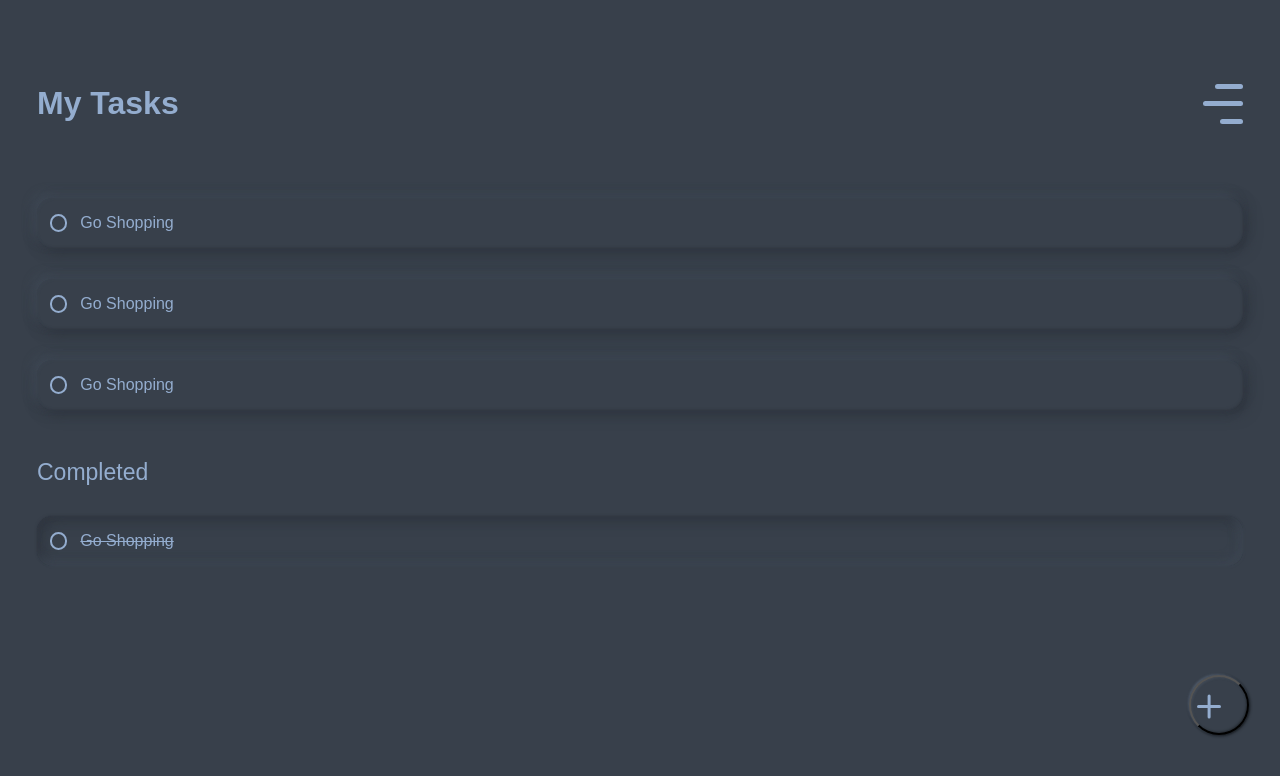
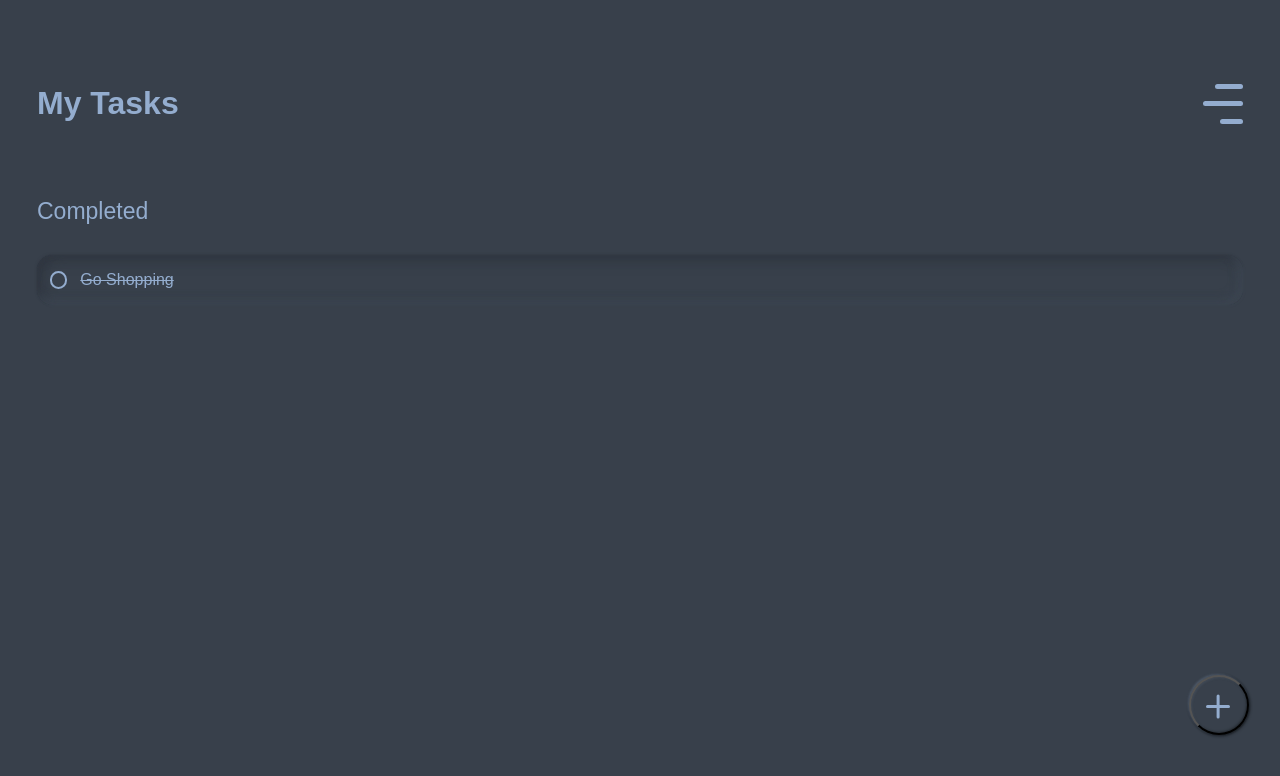
Before and after one commit to Stealty/Valtech_to-do-list, a website built with Vite: page index.html in a window 1280 px wide. Built offline with nearby package versions, Linux system fonts and the light colour scheme.

Commit message:
fix/ modal button. Incompleted List changed to <ul>

```diff
--- a/index.html
+++ b/index.html
@@ -17,18 +17,7 @@
       </div>
     </header>
     <section class="task__list-incompleted">
-      <div class="task__list__item-incompleted">
-        <input type="checkbox" name="" class="task__list__item-input" />
-        <p>Go Shopping</p>
-      </div>
-      <div class="task__list__item-incompleted">
-        <input type="checkbox" name="" class="task__list__item-input" />
-        <p>Go Shopping</p>
-      </div>
-      <div class="task__list__item-incompleted">
-        <input type="checkbox" name="" class="task__list__item-input" />
-        <p>Go Shopping</p>
-      </div>
+      <ul id="taskList__list-incompleted"></ul>
     </section>
     <section class="task__list-completed">
       <h2 id="completed__list-title">Completed</h2>
@@ -42,9 +31,12 @@
         <div class="open__modal-input__line-x"></div>
         <div class="open__modal-input__line-y"></div>
       </button>
+
+      <div class="modal"></div>
     </footer>
 
     <!-- <div id="app"></div> -->
     <!-- <script type="module" src="/main.js"></script> -->
+    <script src="./script.js"></script>
   </body>
 </html>
--- a/style.css
+++ b/style.css
@@ -121,6 +121,7 @@ body {
 
 .open__modal-input__line-x {
   position: absolute;
+  left: 27%;
   width: 24px;
   height: 2.8px;
   border-radius: 40px;
@@ -130,6 +131,7 @@ body {
 
 .open__modal-input__line-y {
   position: absolute;
+  left: 27%;
   width: 24px;
   height: 2.8px;
   border-radius: 40px;
```
Also changed, not shown: 2 other files.
